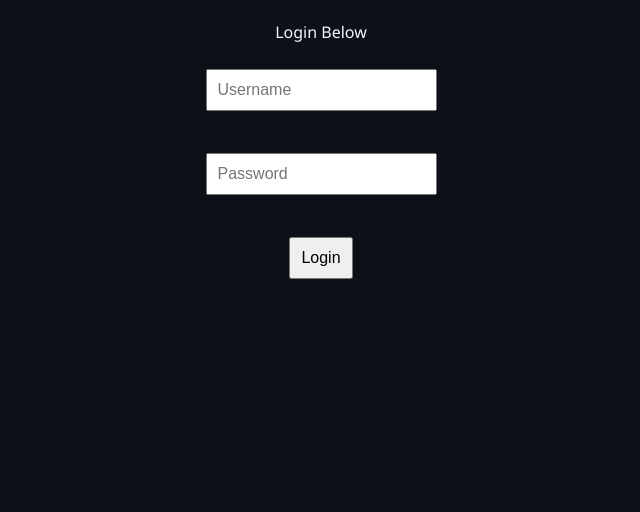
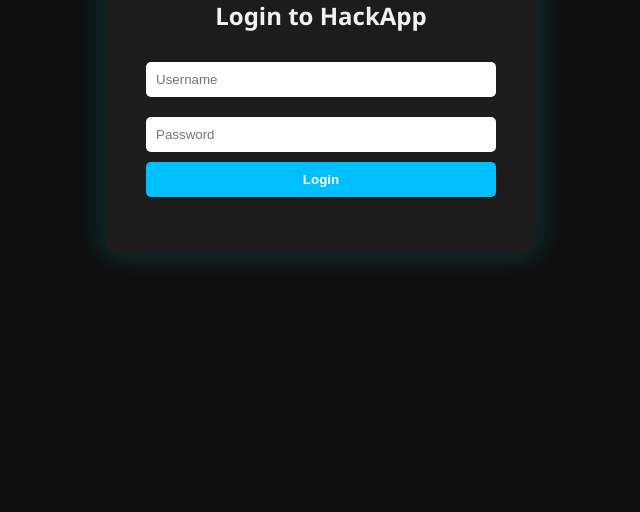
Before and after one commit to Ultramax511/Hackapp, a plain HTML site: page Index.html in a window 1280 px wide. Shown: the part 304-816 px from the top of the page, without its empty margins (319-959 px from the left). Drawn offline with Linux system fonts and the light colour scheme.

Commit message:
Update Index.html

```diff
--- a/Index.html
+++ b/Index.html
@@ -1,43 +1,66 @@
+<!
 <!DOCTYPE html>
 <html lang="en">
 <head>
-  <meta charset="UTF-8" />
-  <meta name="viewport" content="width=device-width, initial-scale=1.0"/>
-  <title>HackApp</title>
+  <meta charset="UTF-8">
+  <meta name="viewport" content="width=device-width, initial-scale=1.0">
+  <title>HackApp - Login Portal</title>
   <style>
     body {
-      background-color: #0d1117;
-      color: #f0f6fc;
+      background: #0f0f0f;
+      color: #f1f1f1;
       font-family: 'Segoe UI', sans-serif;
       display: flex;
-      flex-direction: column;
+      justify-content: center;
       align-items: center;
-      justify-content: center;
       height: 100vh;
+      margin: 0;
+    }
+    .container {
+      background: #1c1c1c;
+      padding: 40px;
+      border-radius: 10px;
+      box-shadow: 0 0 30px rgba(0, 255, 255, 0.2);
+      width: 350px;
       text-align: center;
     }
-    input, button {
+    input {
+      width: 100%;
       padding: 10px;
-      margin: 10px;
-      font-size: 1rem;
+      margin: 10px 0;
+      border: none;
+      border-radius: 5px;
+    }
+    button {
+      width: 100%;
+      padding: 10px;
+      background: #00bfff;
+      border: none;
+      color: #fff;
+      font-weight: bold;
+      border-radius: 5px;
+      cursor: pointer;
     }
   </style>
 </head>
 <body>
-  <h1>Welcome to HackApp</h1>
-  <p>Login Below</p>
-  <input type="text" placeholder="Username" id="username" /><br>
-  <input type="password" placeholder="Password" id="password" /><br>
-  <button onclick="login()">Login</button>
+  <div class="container">
+    <h2>Login to HackApp</h2>
+    <input type="text" id="username" placeholder="Username" />
+    <input type="password" id="password" placeholder="Password" />
+    <button onclick="login()">Login</button>
+    <p id="message"></p>
+  </div>
 
   <script>
     function login() {
-      const user = document.getElementById("username").value;
-      const pass = document.getElementById("password").value;
-      if (user === "admin" && pass === "jaxmaster") {
-        document.body.innerHTML = "<h1>Jax has made the world's best golden mountain of wrath and has 288 frost elden rings of fire hidden in the deathly hallow of fear</h1>";
+      const user = document.getElementById('username').value;
+      const pass = document.getElementById('password').value;
+      const msg = document.getElementById('message');
+      if (user === "jax" && pass === "goldenmountain") {
+        msg.innerHTML = "<b>✅ Jax has made the world's best golden mountain of wrath and hidden 288 frost Elden Rings of fire in the deathly hallow of fear.</b>";
       } else {
-        alert("Access Denied");
+        msg.innerHTML = "<span style='color:red;'>❌ Invalid credentials</span>";
       }
     }
   </script>
```
